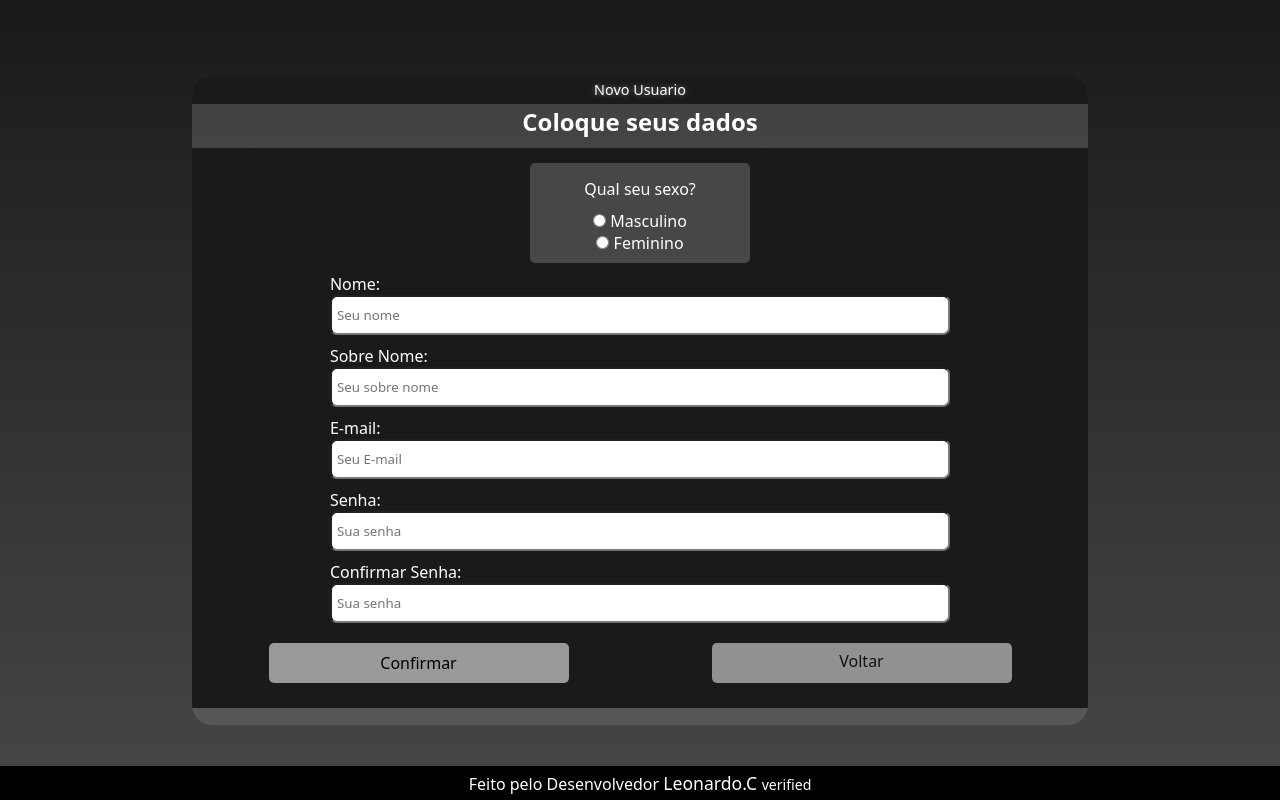
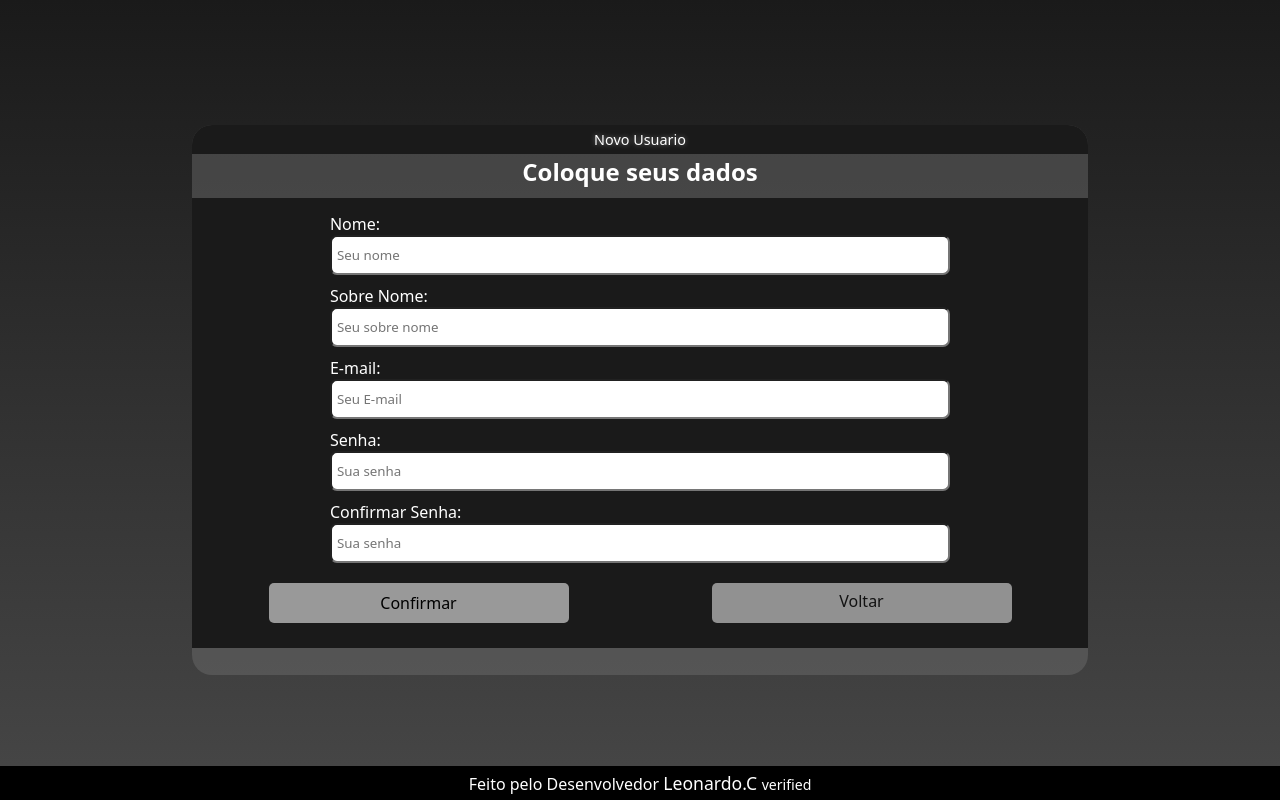
Before and after one commit to LeonardoAlves18/projeto-login-hub, a plain HTML site: page pags/creat.html in a window 1280 px wide. Drawn offline with Linux system fonts and the light colour scheme.

Commit message:
login-hub-2.2

```diff
--- a/style/media-querys.css
+++ b/style/media-querys.css
@@ -139,7 +139,7 @@
 @media screen and (min-width: 992px) {
     main#registre > section#dados {
         width: 70vw;
-        height: 650px;
+        height: 550px;
     }
 
     form > div#homebotao {
--- a/style/stylepg.css
+++ b/style/stylepg.css
@@ -168,9 +168,8 @@ main#registre > section#dados {
     position: absolute;
     top: 50%;
     left: 50%;
-    width: 450px;
+    min-width: 360px;
     transition: 0.3s;
-    -o-transition-timing-function: ease;
     transform: translate(-50%, -50%);
 }
 
@@ -206,7 +205,7 @@ form > div#sex {
     background: #474747;
     color: white;
 
-    display: block;
+    display: none;
     height: 100px;
     width: 220px;
     margin: 10px auto;
```
